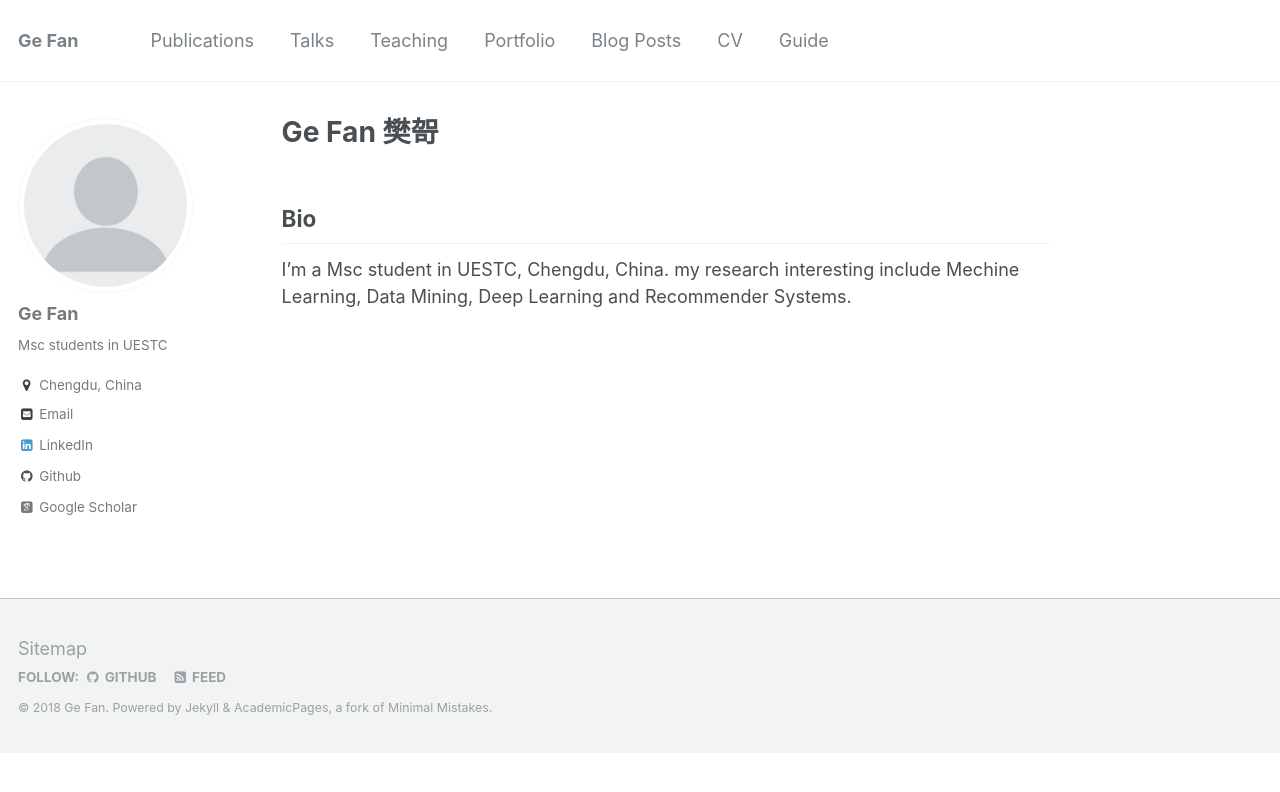
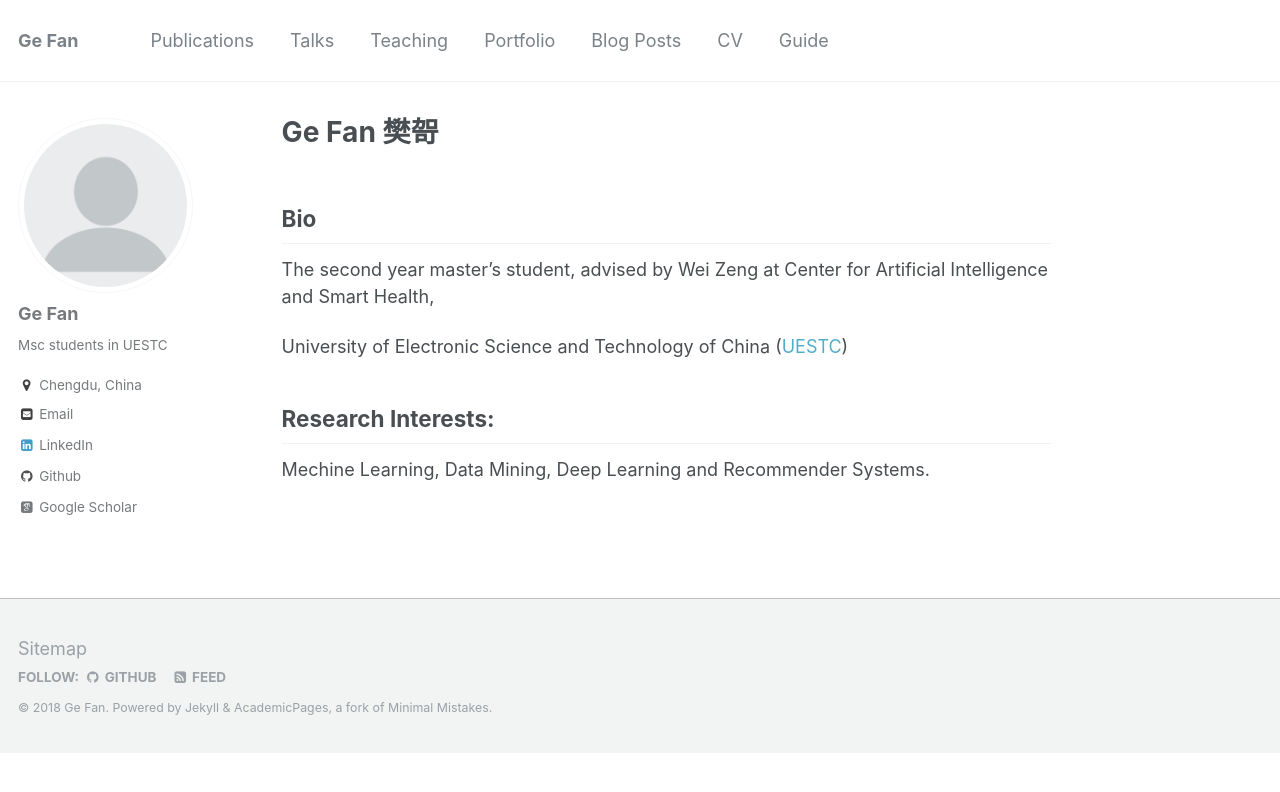
Before and after one commit to FanGhost/fanghost.github.io, a Jekyll site: the page built from _pages/about.md, in a window 1280 px wide. Shown: the top 792 px of the page. Built offline with Jekyll 4.4.1, drawn with Linux system fonts in a browser that asks for light colours; some web fonts are replaced.

Commit message:
Update about.md

```diff
--- a/_pages/about.md
+++ b/_pages/about.md
@@ -10,4 +10,10 @@ redirect_from:
 
 Bio
 ---
-I'm a Msc student in UESTC, Chengdu, China. my research interesting include Mechine Learning, Data Mining, Deep Learning and Recommender Systems.
+The second year master's student, advised by Wei Zeng at Center for Artificial Intelligence and Smart Health,
+
+University of Electronic Science and Technology of China ([UESTC](http://en.uestc.edu.cn/))
+
+Research Interests:
+---
+Mechine Learning, Data Mining, Deep Learning and Recommender Systems.
```
